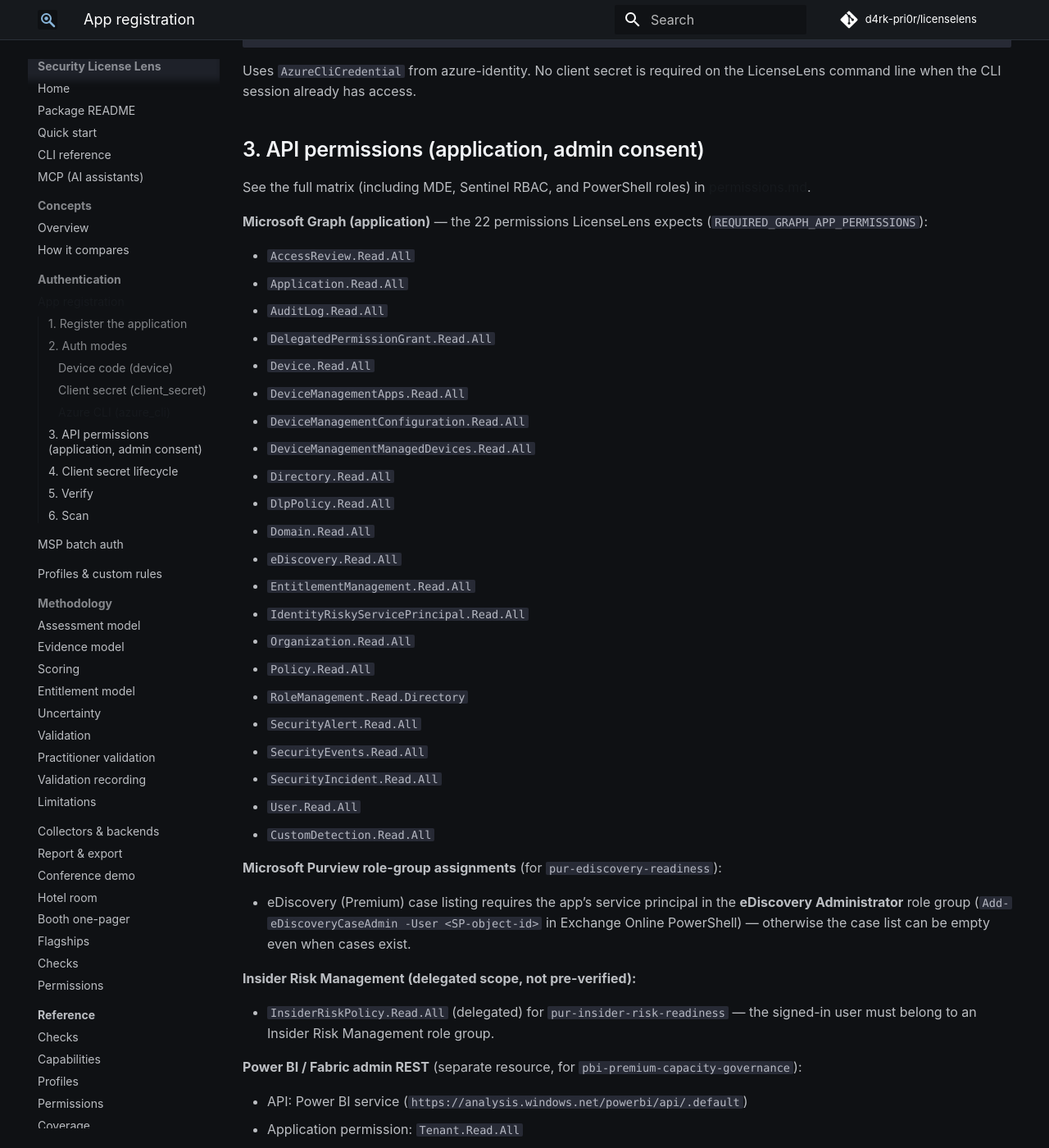
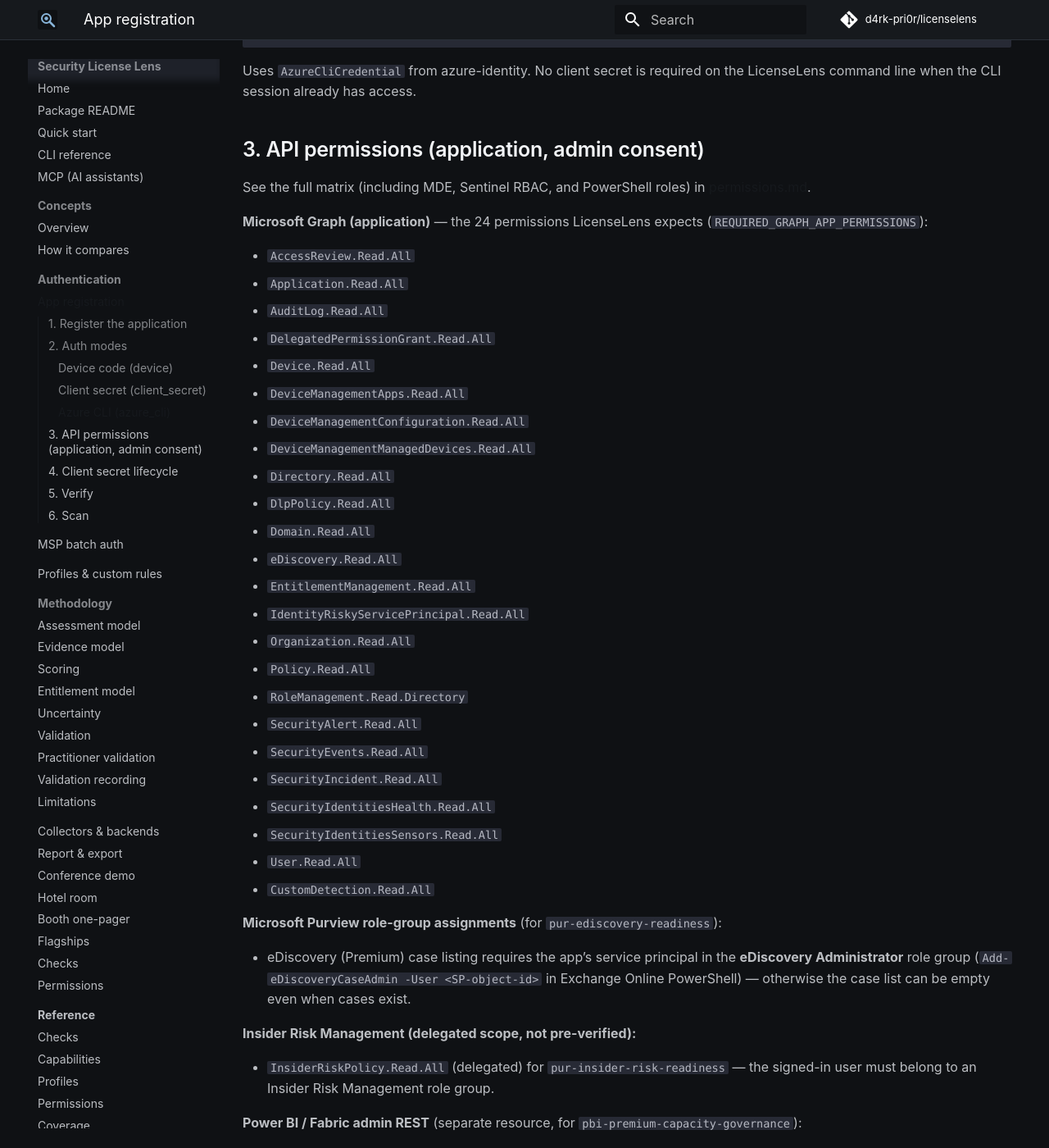
Before and after one commit to d4rk-pri0r/licenselens, an MkDocs documentation site: the page built from docs/app-registration.md, in a window 1280 px wide and 1400 px high, scrolled down 1473 px. Shown: the whole window at 82% size. Built offline with MkDocs 1.6.1 and Material for MkDocs 9.7.7, drawn with Linux system fonts in a browser that asks for light colours; comment, search, counter and statistics services are not loaded.

Commit message:
chore(mdi): lab matrix and docs for MDI direct-with-fallback
Move mdi-sensors-missing off the lab proxy list. Permissions and
reference docs list the two new Graph app roles.

```diff
--- a/docs/app-registration.md
+++ b/docs/app-registration.md
@@ -69,7 +69,7 @@
 See the full matrix (including MDE, Sentinel RBAC, and PowerShell roles) in
 [permissions.md](permissions.md).
 
-**Microsoft Graph (application)** — the 22 permissions LicenseLens expects
+**Microsoft Graph (application)** — the 24 permissions LicenseLens expects
 (`REQUIRED_GRAPH_APP_PERMISSIONS`):
 
 - `AccessReview.Read.All`
@@ -92,6 +92,8 @@
 - `SecurityAlert.Read.All`
 - `SecurityEvents.Read.All`
 - `SecurityIncident.Read.All`
+- `SecurityIdentitiesHealth.Read.All`
+- `SecurityIdentitiesSensors.Read.All`
 - `User.Read.All`
 - `CustomDetection.Read.All`
 
```
Also changed, not shown: docs/permissions.md (+2 -0 lines), docs/reference/checks.md (+1 -1 lines), docs/reference/index.md (+1 -1 lines), docs/reference/permissions.md (+3 -1 lines), docs/reference/manifest.json, docs/reference/reference.json, 2 other files.
